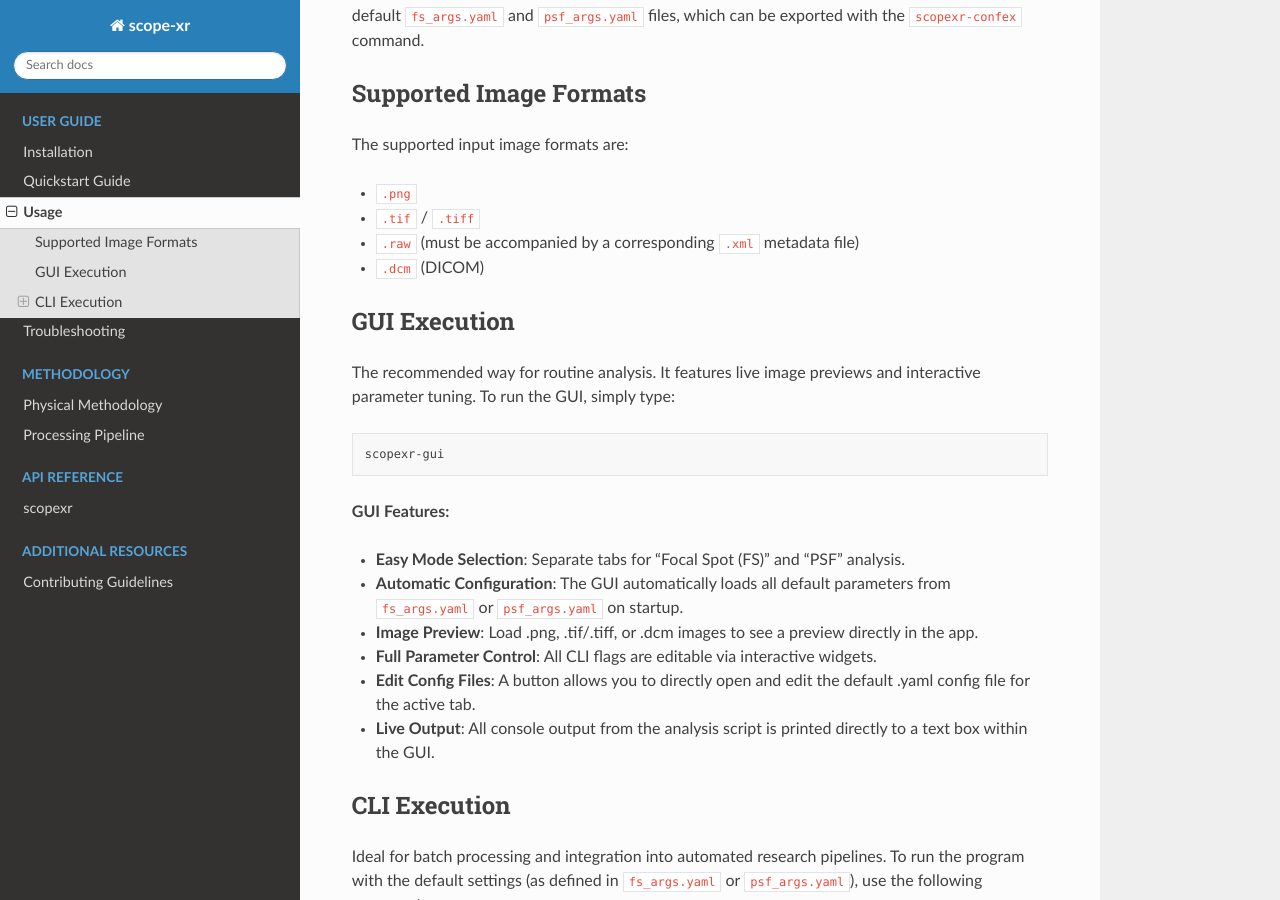
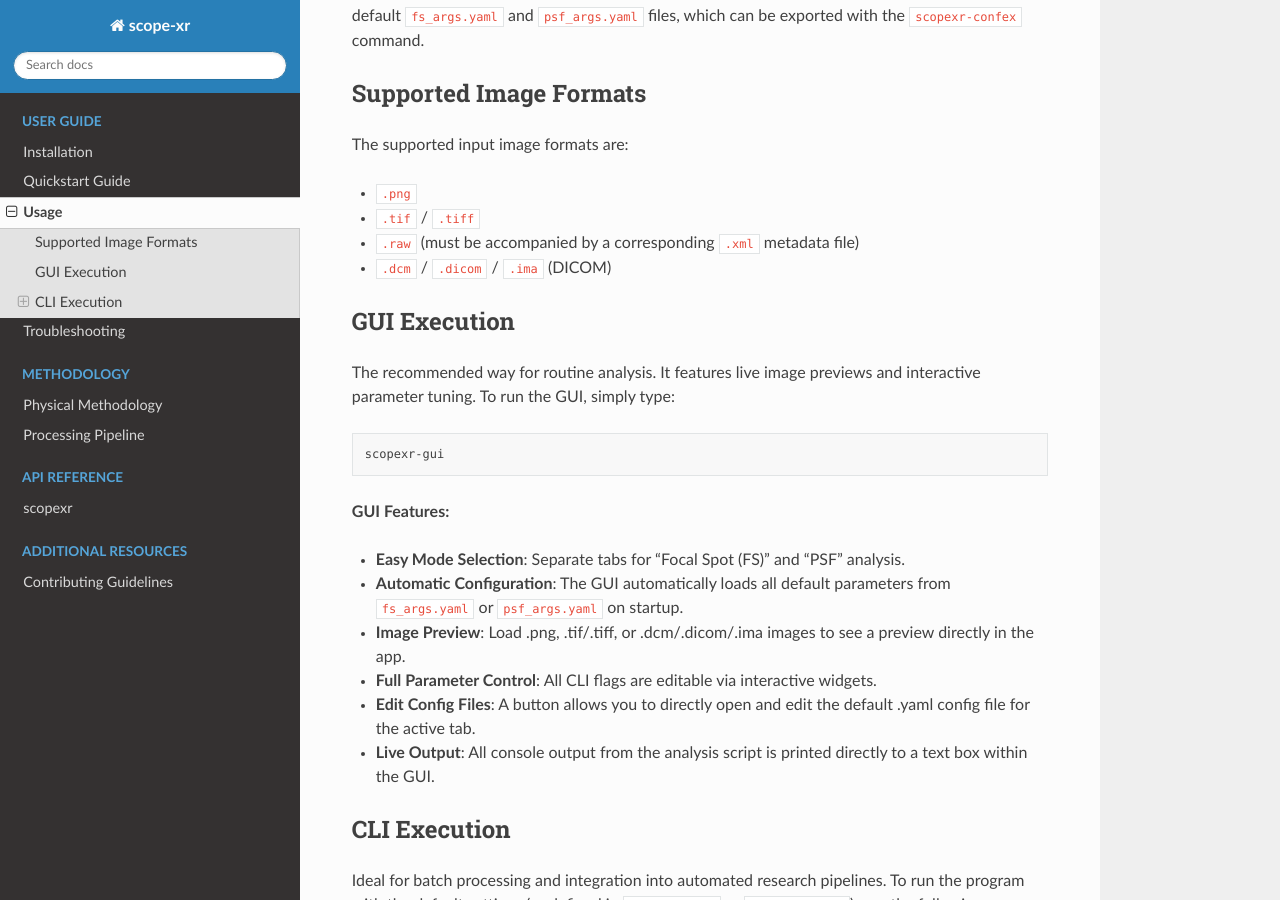
Before and after one commit to jacopoaltieri/scope-xr, a Sphinx documentation site: the page built from docs/source/usage.rst, in a window 1280 px wide and 900 px high, scrolled down 228 px. Built offline with Sphinx 7.4.7 and the Read the Docs theme 3.1.0, drawn with Linux system fonts in a browser that asks for light colours; some of the changed text lies outside the part shown.

Commit message:
added .dicom and .ima support

```diff
--- a/docs/source/usage.rst
+++ b/docs/source/usage.rst
@@ -15,7 +15,7 @@ The supported input image formats are:
 * ``.png``
 * ``.tif`` / ``.tiff``
 * ``.raw`` (must be accompanied by a corresponding ``.xml`` metadata file)
-* ``.dcm`` (DICOM)
+* ``.dcm`` / ``.dicom`` / ``.ima`` (DICOM)
 
 GUI Execution
 -------------
@@ -30,7 +30,7 @@ The recommended way for routine analysis. It features live image previews and in
 
 * **Easy Mode Selection**: Separate tabs for "Focal Spot (FS)" and "PSF" analysis.
 * **Automatic Configuration**: The GUI automatically loads all default parameters from ``fs_args.yaml`` or ``psf_args.yaml`` on startup.
-* **Image Preview**: Load .png, .tif/.tiff, or .dcm images to see a preview directly in the app.
+* **Image Preview**: Load .png, .tif/.tiff, or .dcm/.dicom/.ima images to see a preview directly in the app.
 * **Full Parameter Control**: All CLI flags are editable via interactive widgets.
 * **Edit Config Files**: A button allows you to directly open and edit the default .yaml config file for the active tab.
 * **Live Output**: All console output from the analysis script is printed directly to a text box within the GUI.
@@ -91,7 +91,7 @@ Focal Spot CLI
 +=========================+===============================================================================================================================================+
 | ``--config`` (str)      | Path to the YAML configuration file.                                                                                                          |
 +-------------------------+-----------------------------------------------------------------------------------------------------------------------------------------------+
-| ``--f`` (str)           | **Required.** Path to the input image file (``.raw``, ``.png``, ``.tif``/``.tiff``, ``.dcm``).                                                |
+| ``--f`` (str)           | **Required.** Path to the input image file (``.raw``, ``.png``, ``.tif``/``.tiff``, ``.dcm``/``.dicom``/``.ima``).                            |
 +-------------------------+-----------------------------------------------------------------------------------------------------------------------------------------------+
 | ``--o`` (str)           | Output directory to store results.                                                                                                            |
 +-------------------------+-----------------------------------------------------------------------------------------------------------------------------------------------+
@@ -139,7 +139,7 @@ PSF CLI
 +===================================+===============================================================================================================================================================+
 | ``--config`` (str)                | Path to the YAML configuration file.                                                                                                                          |
 +-----------------------------------+---------------------------------------------------------------------------------------------------------------------------------------------------------------+
-| ``--f`` (str)                     | **Required.** Path to the input image file (``.raw``, ``.png``, ``.tif``/``.tiff``, ``.dcm``).                                                                |
+| ``--f`` (str)                     | **Required.** Path to the input image file (``.raw``, ``.png``, ``.tif``/``.tiff``, ``.dcm``/``.dicom``/``.ima``).                                            |
 +-----------------------------------+---------------------------------------------------------------------------------------------------------------------------------------------------------------+
 | ``--o`` (str)                     | Output directory to store results.                                                                                                                            |
 +-----------------------------------+---------------------------------------------------------------------------------------------------------------------------------------------------------------+
```
Also changed, not shown: 1 other file.
